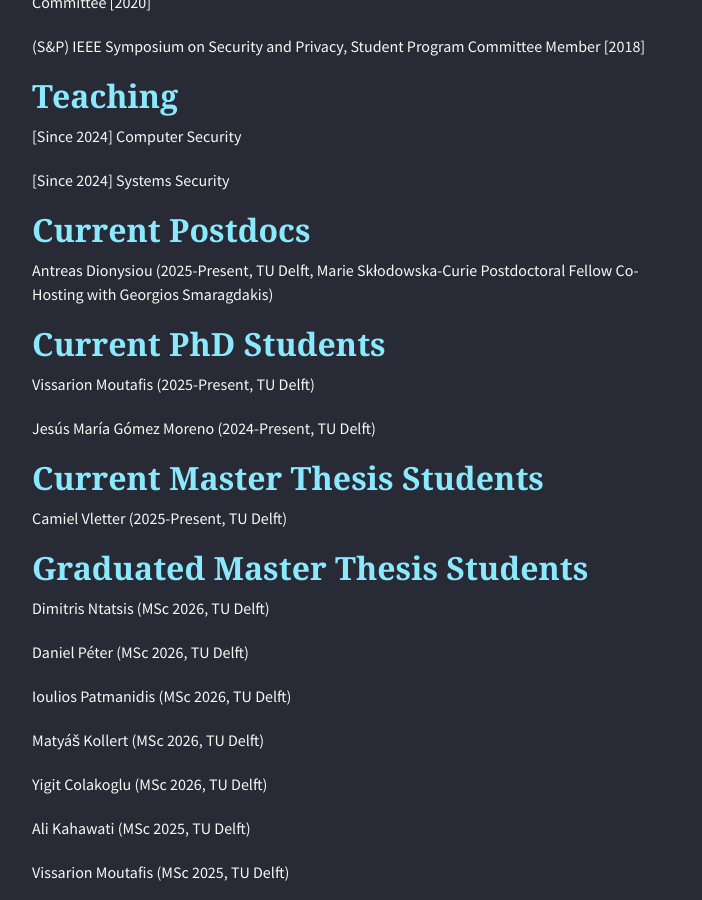
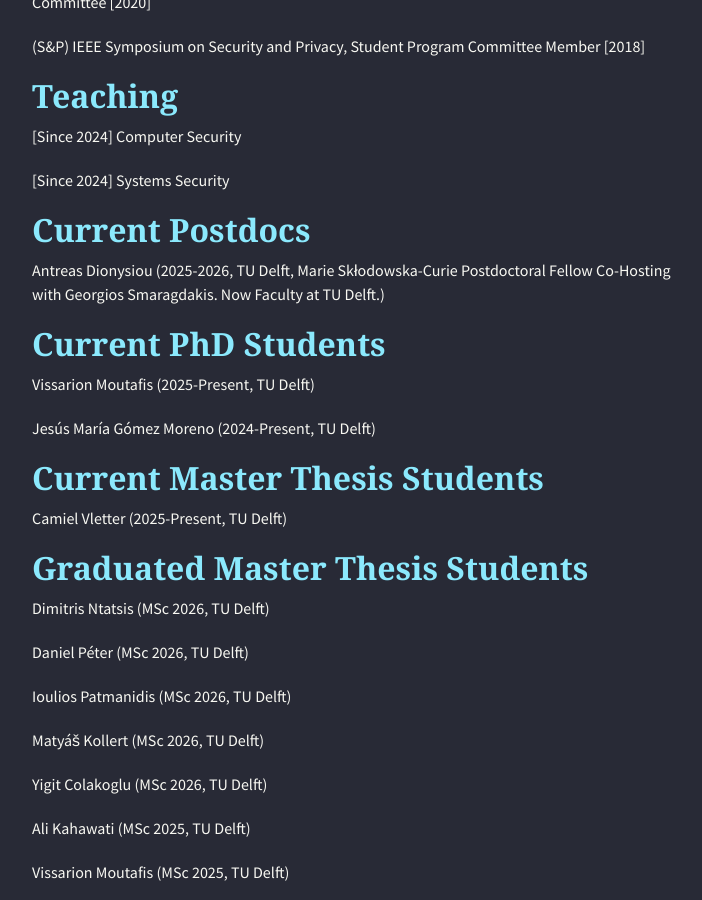
Before and after one commit to alexios-voulimeneas/alexios-voulimeneas.github.io, a Jekyll site: the page built from index.md, in a window 1280 px wide and 900 px high, scrolled down 6768 px. Shown: the whole window, without its empty margins (283-985 px from the left). Built offline with Jekyll 4.4.1, drawn with Linux system fonts in a browser that asks for light colours; nearby versions of some CDN libraries; the repository's description, which GitHub fills in, is left out.

Commit message:
Update index.md

```diff
--- a/index.md
+++ b/index.md
@@ -227,7 +227,7 @@ B.Sc. Thesis Project report, Athens University of Economics and Business/Departm
 
 ## [](#header-2) Current Postdocs
 
-Antreas Dionysiou (2025-Present, TU Delft, Marie Skłodowska-Curie Postdoctoral Fellow Co-Hosting with Georgios Smaragdakis)
+Antreas Dionysiou (2025-2026, TU Delft, Marie Skłodowska-Curie Postdoctoral Fellow Co-Hosting with Georgios Smaragdakis. Now Faculty at TU Delft.)
 
 ## [](#header-2) Current PhD Students
 
```
